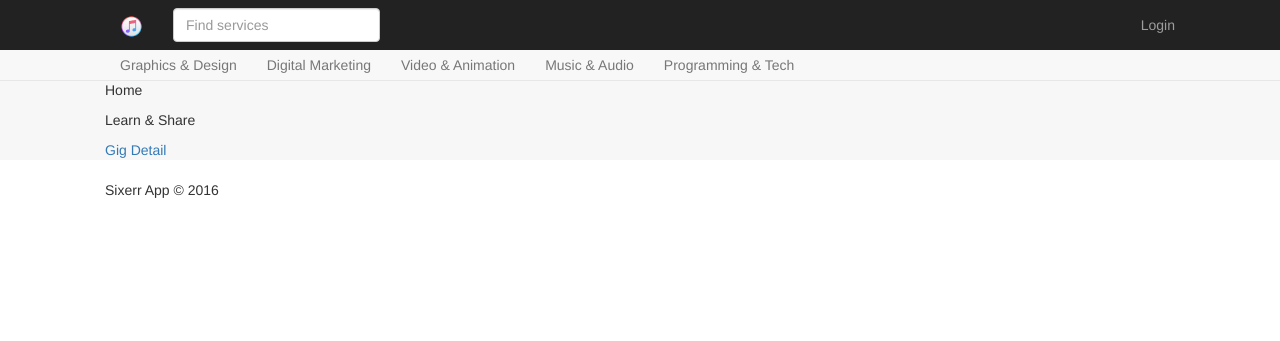
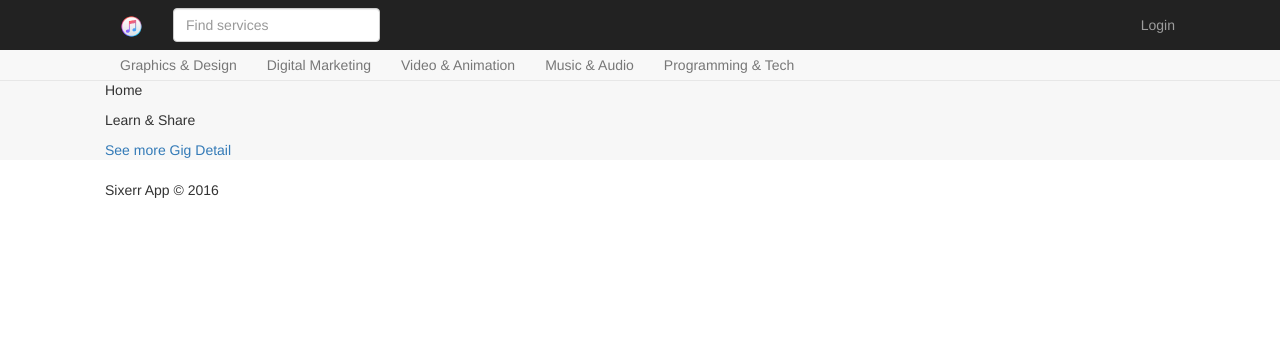
Before and after one commit to JesonDerulo/sixerr, a Django app: template sixerrapp/templates/home.html in a window 1280 px wide. Shown: the top 341 px of the page. Run offline with Django 3.2, Linux system fonts and the light colour scheme; the template is opened without the code that fills it, so the values that code supplies are empty; some libraries are stand-ins or nearby versions.

Commit message:
testing 2

```diff
--- a/sixerrapp/templates/home.html
+++ b/sixerrapp/templates/home.html
@@ -2,5 +2,6 @@
 {% block page%}
 <p>Home</p>
 <p>Learn & Share</p>
+<a href="{% url 'gig_detail' '1'%}">See more</a>
 <a href=" {% url 'gig_detail' '1' %}">Gig Detail</a>
 {% endblock%}
```
